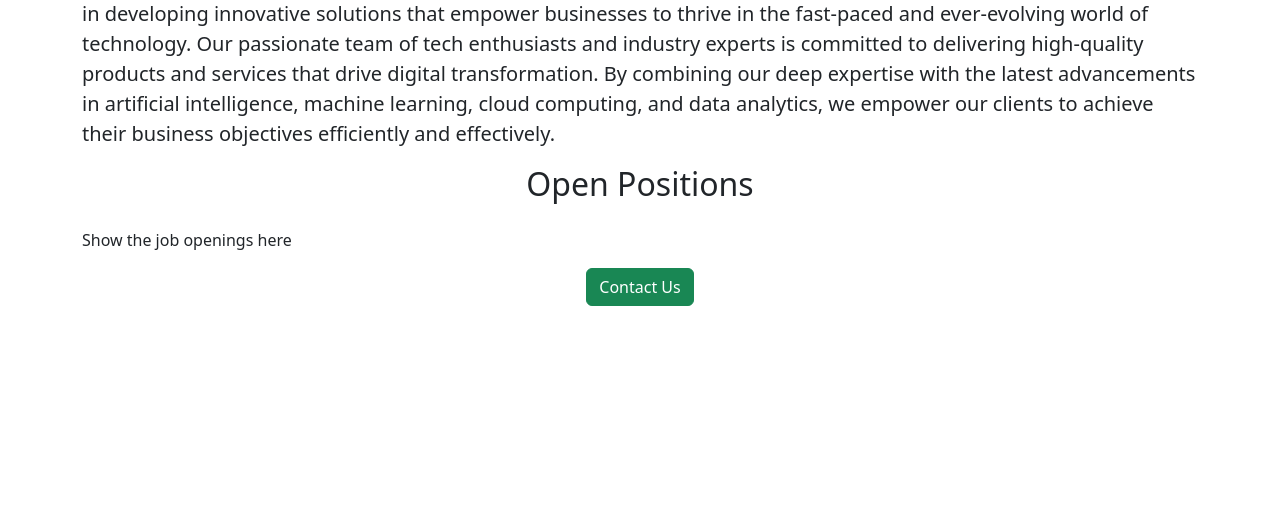
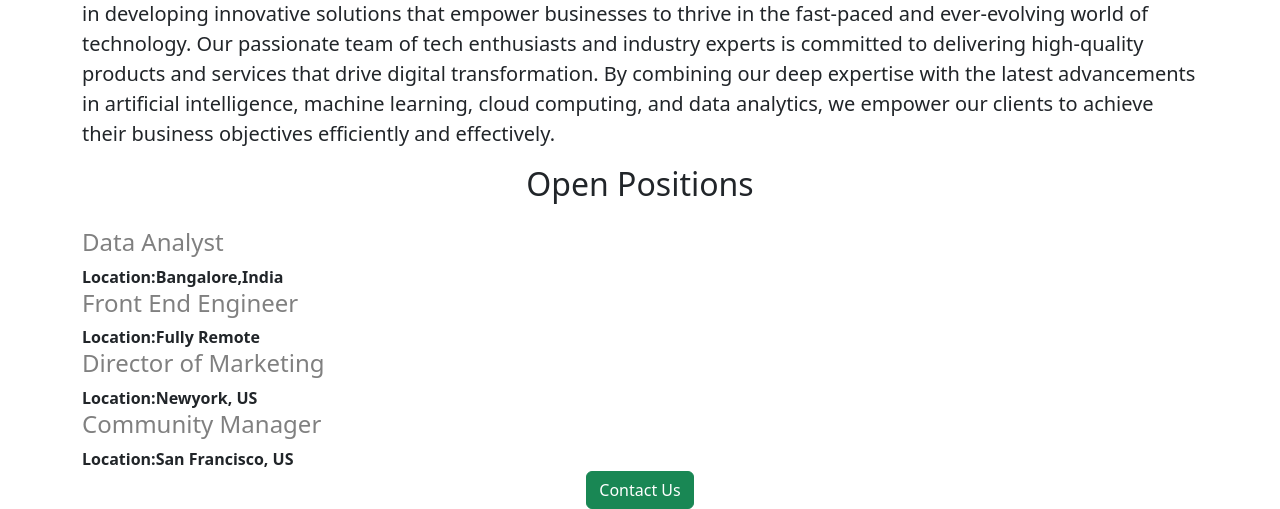
Before and after one commit to samiksha-92/practice-website, a Flask app: page / in a window 1280 px wide. Shown: the part 541-1050 px from the top of the page. Before the commit the page ends 847 px from the top, so only its background shows below. Run offline with Flask 3, Linux system fonts and the light colour scheme.

Commit message:
rendering jobs and location
Displaying open job positions and their respective locations

```diff
--- a/app.py
+++ b/app.py
@@ -2,10 +2,38 @@ from flask import Flask, render_template
 
 app = Flask(__name__)
 
+JOBS = [
+  {
+    'id': 1,
+    'title': "Data Analyst",
+    'location': "Bangalore,India",
+    'Salary': "Rs.10,00,000"
+  },
+  {
+    'id': 2,
+    'title': "Front End Engineer",
+    'location': "Fully Remote",
+    'Salary': "Rs.20,00,000"
+  },
+  {
+    'id': 3,
+    'title': "Director of Marketing",
+    'location': "Newyork, US",
+    'Salary': "$10,00,000"
+  },
+  {
+    'id': 4,
+    'title': "Community Manager",
+    'location': "San Francisco, US",
+    'Salary': "$60,000"
+  }
+
+]
+
 
 @app.route("/")
 def sam_title():
-  return render_template('home.html')
+  return render_template('home.html', jobs= JOBS)
 
 
 if __name__ == "__main__":
--- a/templates/home.html
+++ b/templates/home.html
@@ -27,7 +27,15 @@
 Our passionate team of tech enthusiasts and industry experts is committed to delivering high-quality products and services that drive digital transformation. By combining our deep expertise with the latest advancements in artificial intelligence, machine learning, cloud computing, and data analytics, we empower our clients to achieve their business objectives efficiently and effectively.
     </p>
     <h2 class = "text-center mt-2 mb-4">Open Positions</h2>
-    <p>Show the job openings here</p>
+    <div>
+      {% for job in jobs%}
+      <div>
+      <h4 style = "color: gray"> {{job.title}}</h4>
+      <div> <b>Location:{{job.location}}</b> </div>
+      {% endfor %}
+
+
+    </div>
       <div class ="text-center">
     <button type="button" class="btn btn-success">Contact Us</button>
       </div>
```
